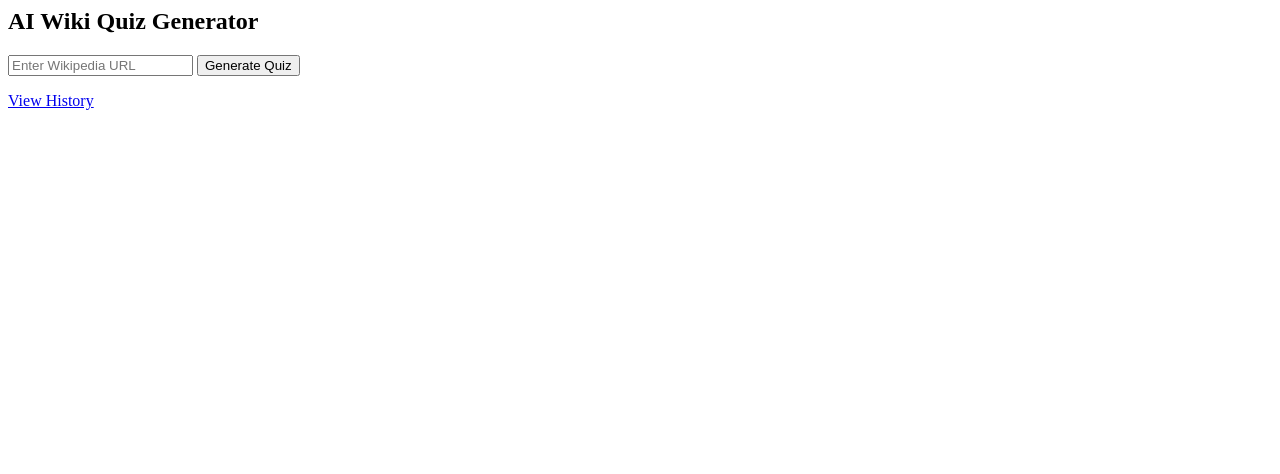
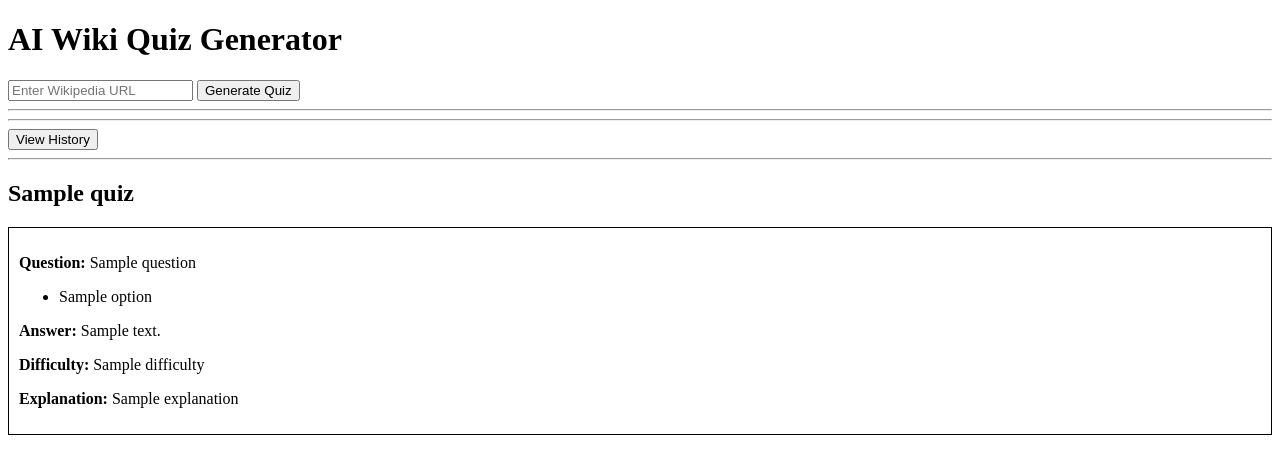
Before and after one commit to Prasuna-Bobba/ai-wiki-quiz-generator, a Django app: template quiz_app/templates/home.html in a window 1280 px wide. Shown: the top 474 px of the page. Run offline with Django 3.2, Linux system fonts and the light colour scheme; the template is opened without the code that fills it: most values are stand-ins (such as "Sample title", 1, 10 or a date in 2020).

Commit message:
Update home.html

```diff
--- a/quiz_app/templates/home.html
+++ b/quiz_app/templates/home.html
@@ -1,8 +1,49 @@
-<h2>AI Wiki Quiz Generator</h2>
-<form method="post">
-  {% csrf_token %}
-  <input type="url" placeholder="Enter Wikipedia URL">
-  <button>Generate Quiz</button>
+<!DOCTYPE html>
+<html>
+<head>
+    <title>AI Wiki Quiz Generator</title>
+</head>
+<body>
+
+<h1>AI Wiki Quiz Generator</h1>
+
+<form method="POST">
+    {% csrf_token %}
+    <input type="url" name="wiki_url" placeholder="Enter Wikipedia URL" required>
+    <button type="submit">Generate Quiz</button>
 </form>
 
-<a href="/history/">View History</a>
+<hr>
+<hr>
+
+<a href="{% url 'history' %}">
+    <button type="button">View History</button>
+</a>
+
+<hr>
+{% if error %}
+    <p style="color:red;">{{ error }}</p>
+{% endif %}
+
+{% if quiz %}
+    <h2>{{ quiz.title }}</h2>
+
+    {% for q in quiz.questions %}
+        <div style="border:1px solid #000; padding:10px; margin-bottom:10px;">
+            <p><strong>Question:</strong> {{ q.question }}</p>
+
+            <ul>
+                {% for option in q.options %}
+                    <li>{{ option }}</li>
+                {% endfor %}
+            </ul>
+
+            <p><strong>Answer:</strong> {{ q.answer }}</p>
+            <p><strong>Difficulty:</strong> {{ q.difficulty }}</p>
+            <p><strong>Explanation:</strong> {{ q.explanation }}</p>
+        </div>
+    {% endfor %}
+{% endif %}
+
+</body>
+</html>
```
